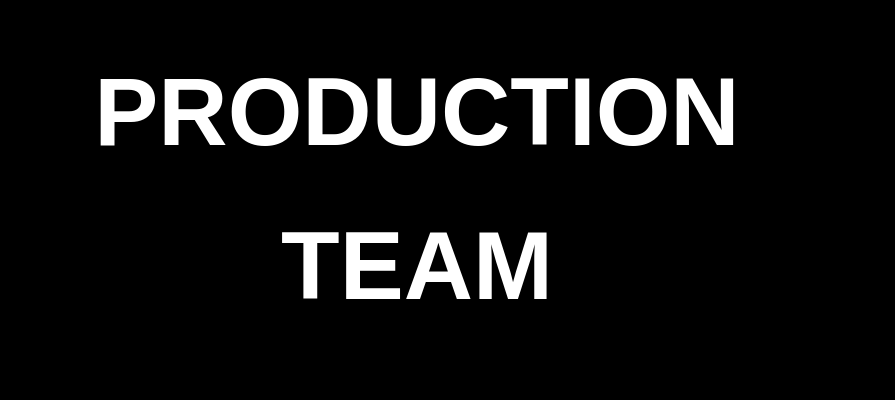
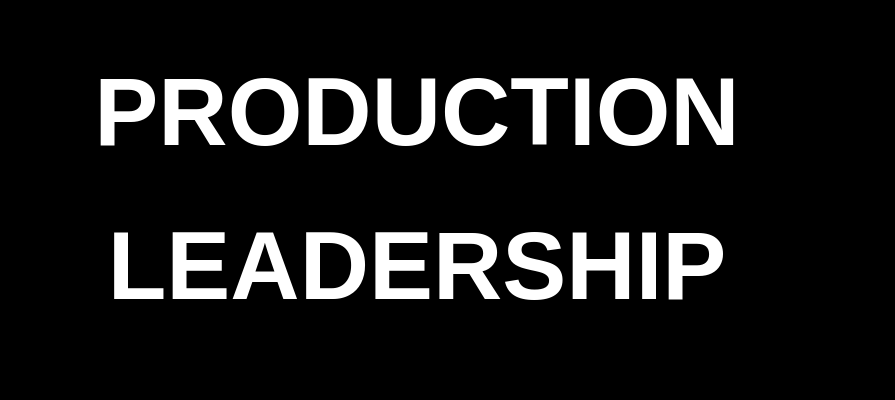
Before and after one commit to MontanaPBS/11thandgrant, a plain HTML site: page index.html in a window 1280 px wide. Shown: the part 4329-4729 px from the top of the page, without its empty margins (223-1118 px from the left). Drawn offline with Linux system fonts and the light colour scheme; a web font is replaced by a local one.

Commit message:
CSS Updates

```diff
--- a/index.html
+++ b/index.html
@@ -153,7 +153,7 @@
 
     <div class="about-container staff">
         <div class="about-item">
-        <h1 class="header body">Production Team</h1>
+        <h1 class="header body">Production Leadership</h1>
     </div>
 
         <div class="about-item staff">
```
